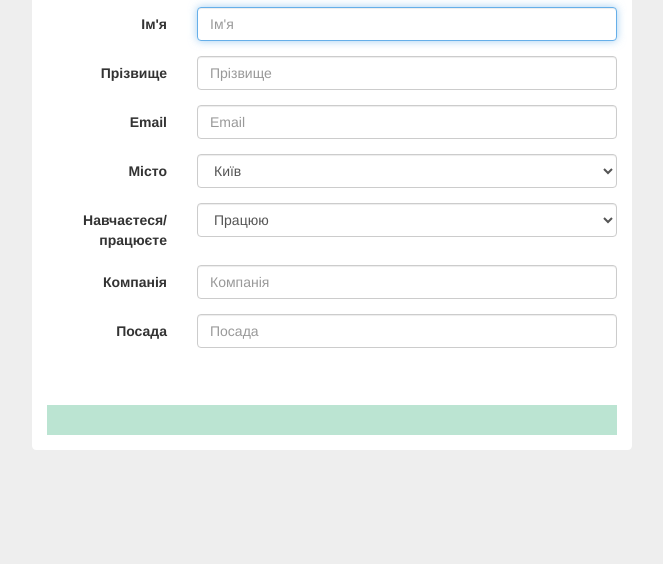
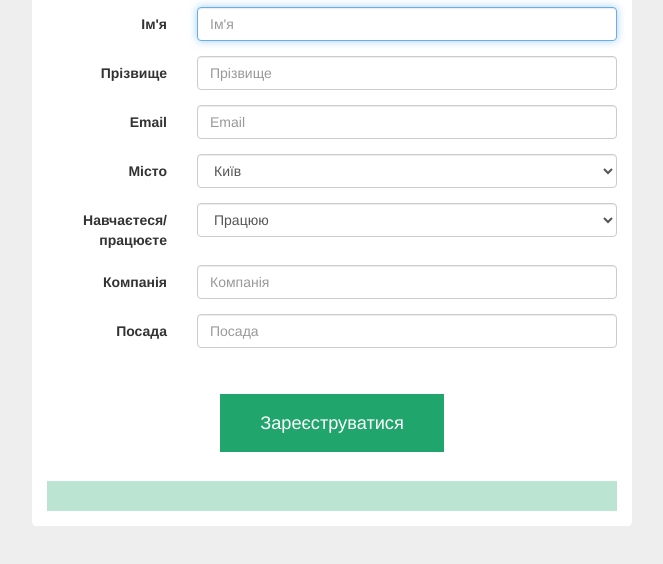
Before and after one commit to msproadshow/msproadshow.github.io, a plain HTML site: page registrationForm/registrationForm.html in a window 1280 px wide. Shown: the part 164-728 px from the top of the page, without its empty margins (308-971 px from the left). Drawn offline with nearby package versions, Linux system fonts and the light colour scheme.

Commit message:
add register btn

```diff
--- a/registrationForm/index.js
+++ b/registrationForm/index.js
@@ -137,4 +137,11 @@ function run() {
     };
 
 };
+    function handleSubmit(event) {
+        event.preventDefault();
+        console.log('register');
+    };
+
+    var registerButton = document.getElementById("registerButton");
+  /*  registerButton.addEventListener('click',handleSubmit);*/
 }
--- a/registrationForm/registrationForm.html
+++ b/registrationForm/registrationForm.html
@@ -7,6 +7,8 @@
     <script src="https://ajax.googleapis.com/ajax/libs/jquery/3.2.1/jquery.min.js"></script>
     <script src="https://maxcdn.bootstrapcdn.com/bootstrap/3.3.7/js/bootstrap.min.js"></script>
     <link rel="stylesheet" href="styles.css">
+    <link rel="stylesheet" href="../css/color.css">
+    <link rel="stylesheet" href="../css/layout.css">
     <script src="index.js"></script>
 
 </head>
@@ -58,7 +60,10 @@
         </div>
 
         <div id = 'other'></div>
-        <footer></footer>
+         <div id="btnContainer">
+        <button id="registerButton" type="submit" class="btn-sq">Зареєструватися</button>
+         </div>
+            <footer></footer>
     </form> <!-- /form -->
 
 </div> <!-- ./container -->
--- a/registrationForm/styles.css
+++ b/registrationForm/styles.css
@@ -22,13 +22,23 @@ background-color: rgba(32,165,108,0.3)
 }
 
 footer{
-    margin-top: 10%;
+    margin-top: 5%;
     height: 30px;
     width: 100%;
-    background-color: rgba(32,165,108,0.3)
+    background-color: rgba(32,165,108,0.3)!important;
 }
 
 #sourceimg{
     height: 127px;
     width: auto;
 }
+
+#btnContainer{
+    display: flex;
+    justify-content: space-around;
+    color:white;
+}
+
+#registerButton{
+    font-size: 1.3em;
+}
```
